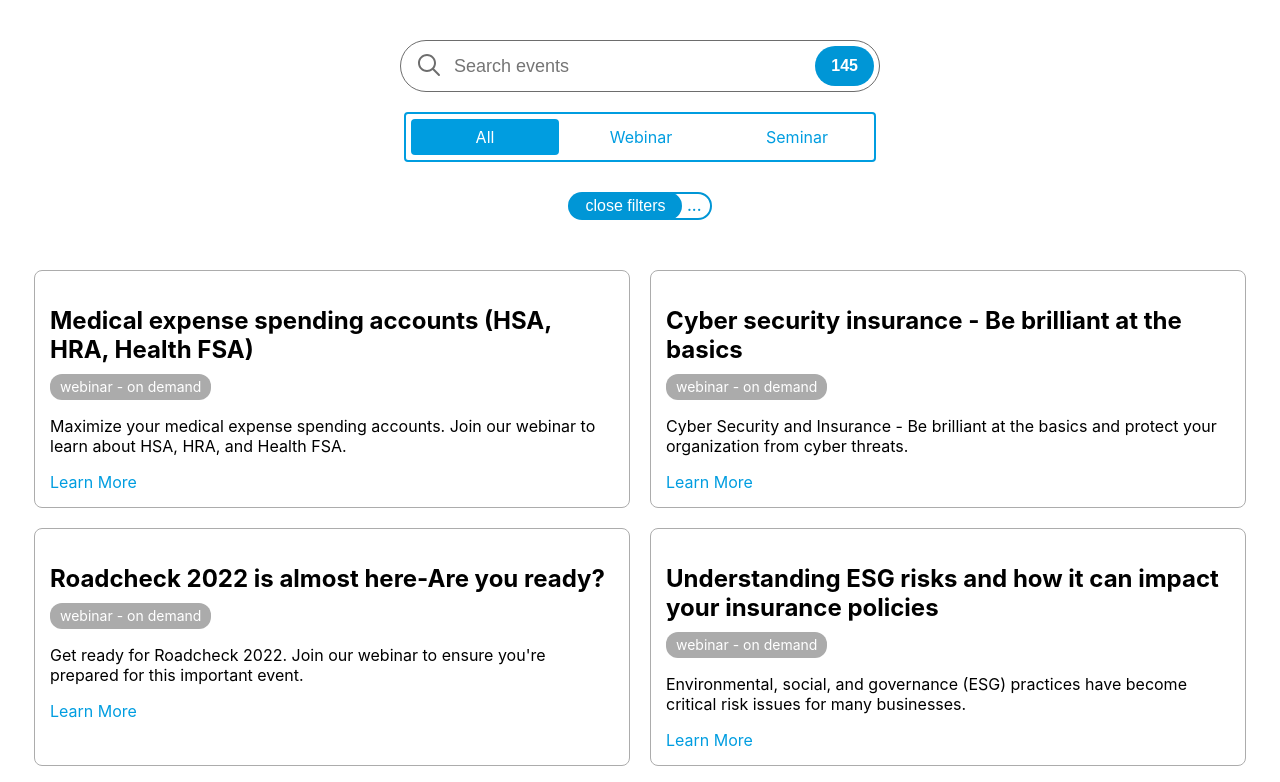
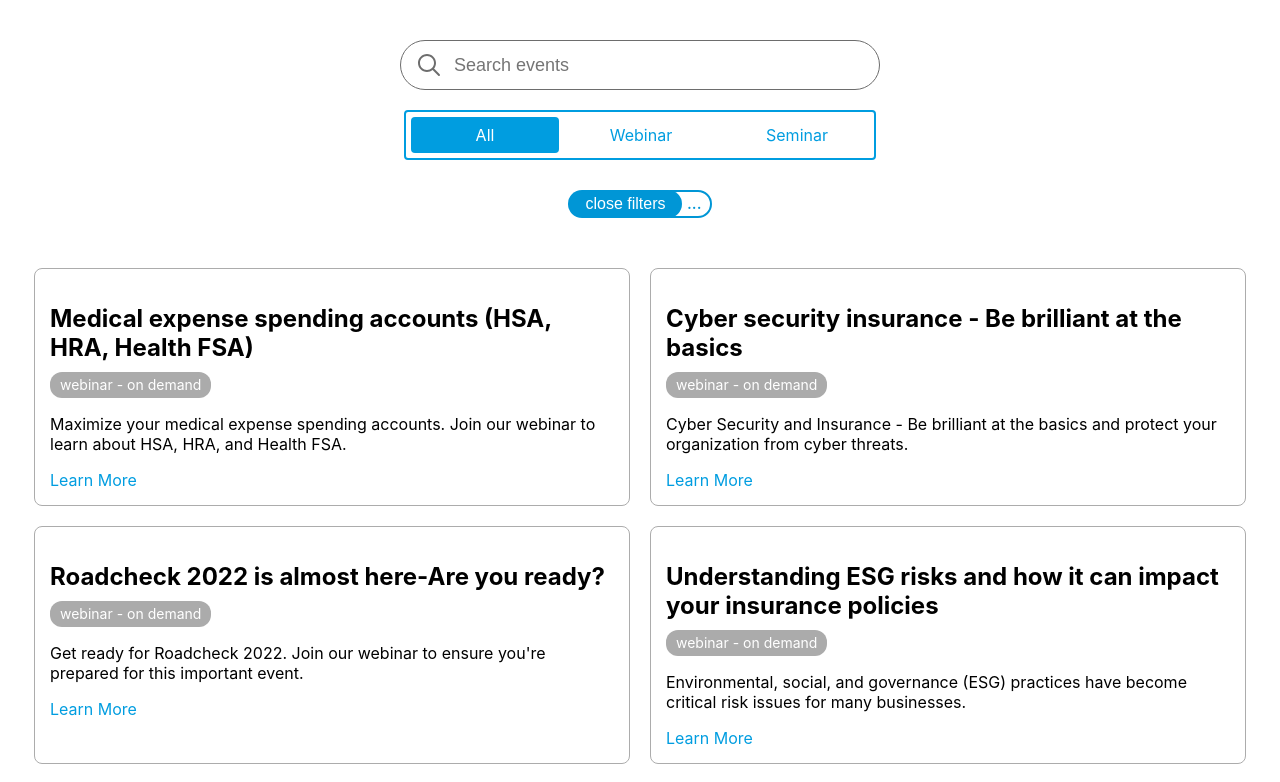
Before and after one commit to dbaronov/event-list-react, a React (Create React App) app: page / in a window 1280 px wide. Shown: the top 782 px of the page. Built offline with nearby package versions, Linux system fonts and the light colour scheme.

Commit message:
TagFilters and Text Search as separate cpmponents + memo'ed

```diff
--- a/src/components/EventList.tsx
+++ b/src/components/EventList.tsx
@@ -1,11 +1,12 @@
+import React, { useEffect, useState, useReducer, useTransition, useCallback, useMemo } from 'react'
 import { range } from 'lodash'
-import React, { useEffect, useState, useReducer, useTransition, useCallback, useMemo } from 'react'
+import data from '../data/data.json'
+import { Event } from '../schema'
 import { TagFiltersSection } from '../components/tag-filters/TagFilters'
+import { eventsFilter } from '../eventsFilter'
+import { TextSearch } from '../components/text-search/TextSearch'
+import RadioGroup from '../components/radio-group/RadioGroup'
 import Listing from '../components/listing/Listing'
-import RadioGroup from '../components/radio-group/RadioGroup'
-import {Event } from '../schema'
-import data from '../data/data.json'
-import { eventsFilter } from '../eventsFilter'
 
 class EventListState {
     remoteData: Event[] = []
@@ -29,6 +30,7 @@ function reducer(state: EventListState, action: Action): EventListState {
             return Object.assign({}, state, { remoteData: action.payload })
         case 'updateSearchInput':
             // return { ...state, searchInput: action.payload }
+            console.log(action.payload)
             return Object.assign({}, state, { searchInput: action.payload })
         case 'updateRadioGoupValue':
             // return { ...state, typeSwitch: action.payload }
@@ -73,53 +75,28 @@ export const EventList = () => {
     }, [])
 
     const options = useMemo(() => ["All", "Webinar", "Seminar"], [])
+    const onInputChange = useCallback((newTextValue: string) => dispatch({ type: 'updateSearchInput', payload: newTextValue }), [])
+    const onRadioChange = useCallback((newValue: string) => dispatch({type: "updateRadioGoupValue", payload: newValue}), [])
+    const onTagsChange = useCallback((selectedTags: string[]) => dispatch({type: "updateSelectedTags", payload: selectedTags}), [])
 
-    const onChangeTags = useCallback((selectedTags: string[]) => dispatch({type: "updateSelectedTags", payload: selectedTags}), [])
-    const onChangeRadio = useCallback((newValue: string) => dispatch({type: "updateRadioGoupValue", payload: newValue}), [])
     return (
         <div className="app events">
-            <form>
-                <div className="events_text-input">
-                    <svg width="30px" height="30px" viewBox="0 0 15 15" fill="none" xmlns="http://www.w3.org/2000/svg">
-                        <path
-                            fillRule="evenodd"
-                            clipRule="evenodd"
-                            d="M10 6.5C10 8.433 8.433 10 6.5 10C4.567 10 3 8.433 3 6.5C3 4.567 4.567 3 6.5 3C8.433 3 10 4.567 10 6.5ZM9.30884 10.0159C8.53901 10.6318 7.56251 11 6.5 11C4.01472 11 2 8.98528 2 6.5C2 4.01472 4.01472 2 6.5 2C8.98528 2 11 4.01472 11 6.5C11 7.56251 10.6318 8.53901 10.0159 9.30884L12.8536 12.1464C13.0488 12.3417 13.0488 12.6583 12.8536 12.8536C12.6583 13.0488 12.3417 13.0488 12.1464 12.8536L9.30884 10.0159Z"
-                            fill="#6d6d6d"
-                        />
-                    </svg>
-                    <input type="text" placeholder="Search events" onChange={ e => dispatch({ type: 'updateSearchInput', payload: e.target.value })} />
-                    <input type="button" disabled tabIndex={0} value={filteredEvents.length || ". . ."} />
-                    <input type="reset" name="reset" tabIndex={0} value="✕" aria-label="Clear text input" />
-                </div>
-            </form>
+            <TextSearch value={state.searchInput} onChange={ onInputChange } />
 
             <div className="events_event-type">
-                <RadioGroup options={options} value={state.typeSwitch} onChange={ onChangeRadio } />
+                <RadioGroup options={options} value={state.typeSwitch} onChange={ onRadioChange } />
             </div>
 
             <div className="events_tag-filter">
                 <input type="button" tabIndex={0} onClick={() => setFiltersVisible(filtersVisible ? false : true)} value={ filtersVisible ? `open filters` : `close filters` }/> <span className="events_tag-counter">{ state.selectedTags.length ? state.selectedTags.length : `...`  }</span>
-                {filtersVisible && <TagFiltersSection tags={data.tagFilters} selected={state.selectedTags} onChange={onChangeTags} />}
+                {filtersVisible && <TagFiltersSection tags={data.tagFilters} selected={state.selectedTags} onChange={onTagsChange} />}
             </div>
 
             {!isPending ?
                 <Listing eventsData={{ eventCardList: filteredEvents.slice(skip, skip + limit) }} />
                 :
-                "Loading data..."
+                "Loading data..." // this does not work
             }
-
-            {/* {filteredEvents.length > limit &&
-                <div className="pagination-navigation">
-                    <button disabled={skip <= 0} onClick={() => setSkip(skip - limit)}>Prev page</button>
-
-                    {range(totalPages).map(i =>
-                        <button key={i} disabled={(i + 1) === currentPage} onClick={() => setSkip(i * limit)}>{i + 1}</button>
-                    )}
-
-                    <button disabled={(skip + limit) >= filteredEvents.length} onClick={() => setSkip(skip + limit)}>Next page</button>
-                </div>
-            } */}
 
             {filteredEvents.length > limit && (
             <div className="pagination-navigation">
--- a/src/components/tag-filters/TagFilters.tsx
+++ b/src/components/tag-filters/TagFilters.tsx
@@ -1,5 +1,5 @@
+import { memo } from "react"
 import { TagFilter } from "../../schema"
-import { memo } from "react"
 
 // Further abstration needed?
 // const CheckBoxGroup = (props: {options: string[], selected: string[], onChange: (newSelected: string[]) => void}) => {
--- /dev/null
+++ b/src/components/text-search/TextSearch.tsx
@@ -0,0 +1,26 @@
+import { memo } from "react";
+
+interface TextInputProps {
+    value: string
+    onChange: (tagValue: string) => void
+}
+
+export const TextSearch = memo((props: TextInputProps) => {
+
+    return (
+    <form>
+        <div className="events_text-input">
+            <svg width="30px" height="30px" viewBox="0 0 15 15" fill="none" xmlns="http://www.w3.org/2000/svg">
+                <path
+                    fillRule="evenodd"
+                    clipRule="evenodd"
+                    d="M10 6.5C10 8.433 8.433 10 6.5 10C4.567 10 3 8.433 3 6.5C3 4.567 4.567 3 6.5 3C8.433 3 10 4.567 10 6.5ZM9.30884 10.0159C8.53901 10.6318 7.56251 11 6.5 11C4.01472 11 2 8.98528 2 6.5C2 4.01472 4.01472 2 6.5 2C8.98528 2 11 4.01472 11 6.5C11 7.56251 10.6318 8.53901 10.0159 9.30884L12.8536 12.1464C13.0488 12.3417 13.0488 12.6583 12.8536 12.8536C12.6583 13.0488 12.3417 13.0488 12.1464 12.8536L9.30884 10.0159Z"
+                    fill="#6d6d6d"
+                />
+            </svg>
+            <input type="text" placeholder="Search events" onChange={(event) => props.onChange(event.target.value)} />
+            <input type="reset" name="reset" tabIndex={0} value="✕" aria-label="Clear text input" />
+        </div>
+    </form>
+  )
+})
```
